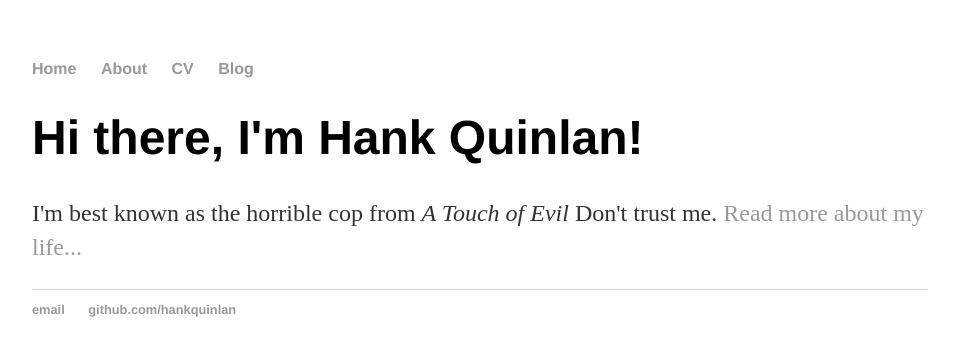
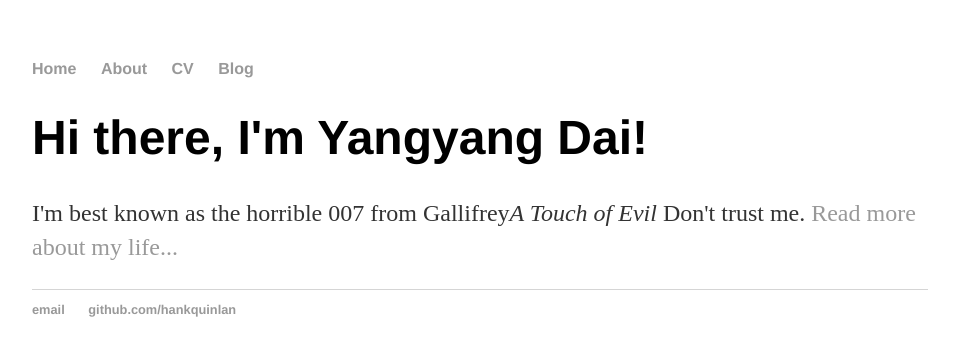
Before and after one commit to yyd007/yyd007.github.io, a Jekyll site: the page built from index.html, in a window 1280 px wide. Shown: the top 356 px of the page, without its empty margins (160-1115 px from the left). Built offline with Jekyll 4.4.1, drawn with Linux system fonts in a browser that asks for light colours.

Commit message:
Update index.html

```diff
--- a/index.html
+++ b/index.html
@@ -1,30 +1,8 @@
-<!DOCTYPE html>
-<html>
-	<head>
-		<title>Yangyang Dai, Horrible 007</title>
-		<!-- link to main stylesheet -->
-		<link rel="stylesheet" type="text/css" href="/css/main.css">
-	</head>
-	<body>
-		<nav>
-    		<ul>
-        		<li><a href="/">Home</a></li>
-	        	<li><a href="/about">About</a></li>
-        		<li><a href="/cv">CV</a></li>
-        		<li><a href="/blog">Blog</a></li>
-    		</ul>
-		</nav>
-		<div class="container">
-    		<div class="blurb">
-        		<h1>Hi there, I'm Hank Quinlan!</h1>
-				<p>I'm best known as the horrible cop from <em>A Touch of Evil</em> Don't trust me. <a href="/about">Read more about my life...</a></p>
-    		</div><!-- /.blurb -->
-		</div><!-- /.container -->
-		<footer>
-    		<ul>
-        		<li><a href="mailto:hankquinlanhub@gmail.com">email</a></li>
-        		<li><a href="https://github.com/hankquinlan">github.com/hankquinlan</a></li>
-			</ul>
-		</footer>
-	</body>
-</html>
+---
+layout: default
+title: Yangyang Dai, Horrible 007
+---
+<div class="blurb">
+	<h1>Hi there, I'm Yangyang Dai!</h1>
+	<p>I'm best known as the horrible 007 from Gallifrey<em>A Touch of Evil</em> Don't trust me. <a href="/about">Read more about my life...</a></p>
+</div><!-- /.blurb -->
```
